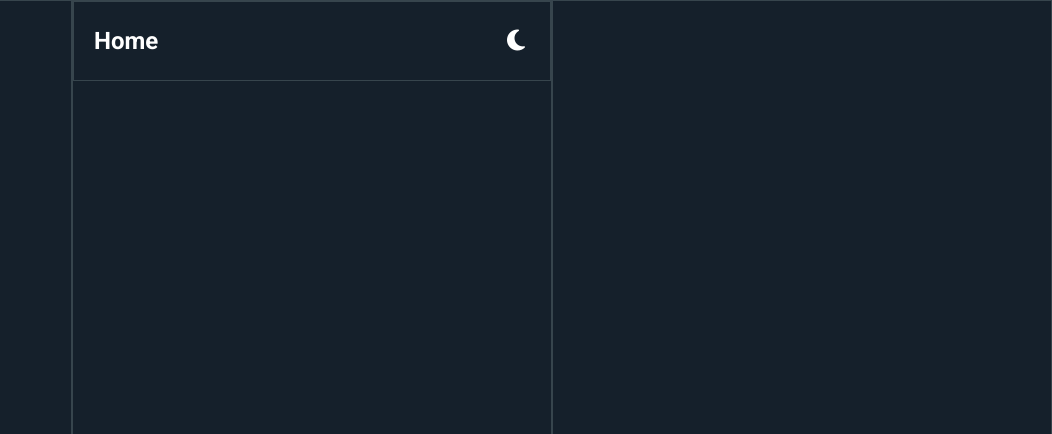
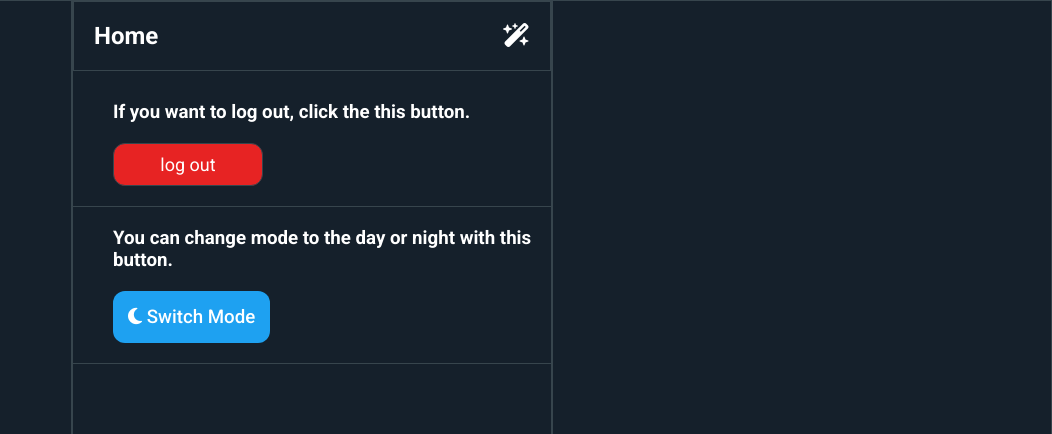
Before and after one commit to AzamovMuhammad/MiniTwitter, a plain HTML site: page frontend/pages/profile.html in a window 1280 px wide. Shown: the top 434 px of the page, 228-1280 px from the left. Drawn offline with nearby package versions, Linux system fonts and the light colour scheme; sample sign-in values are in the browser's storage.

Commit message:
added logout and fix mode part

```diff
--- a/frontend/assets/css/profile.css
+++ b/frontend/assets/css/profile.css
@@ -94,7 +94,7 @@
 }
 
 /* timeline part css*/
-.mode{
+.title{
     width: 100%;
     padding: 20px;
     border: 1px solid var(--strokeColor);
@@ -103,12 +103,55 @@
     align-items: center;
     justify-content: space-between;
 }
-.mode h2{
+.title h2{
     color: var(--textColor);
+}
+
+.more{
+    width: 100%;
+    display: flex;
+    flex-direction: column;
+    align-items: start;
+    gap: 10px;
+    padding: 20px 0px 20px 0px;
+    /* border-bottom:1px solid var(--strokeColor); */
+}
+.logout{
+    width: 100%;
+    display: flex;
+    flex-direction: column;
+    align-items: start;
+    padding: 10px 10px 20px 40px;
+    gap: 20px;
+    color: var(--textColor);
+    border-bottom: 1px solid var(--strokeColor);
+}
+.logout button{
+    width: 150px;
+    padding: 10px 0px;
+    border: 1px solid var(--strokeColor);
+    border-radius: 12px;
+    font-size: 18px;
+    background: rgb(231, 35, 35);
+    color: var(--textColor);
+    cursor: pointer;
+}
+.mode{
+    width: 100%;
+    padding: 10px 10px 20px 40px;
+    display: flex;
+    flex-direction: column;
+    gap: 20px;
+    align-items: start;
+    color: var(--textColor);
+    border-bottom: 1px solid var(--strokeColor);
 }
 .modeToggle{
     cursor: pointer;
-    padding: 5px;
+    padding: 15px;
+    border-radius: 12px;
+    font-weight: 500;
+    background: var(--primaryColor);
 }
 .modeToggle:active{
     scale: 0.99;
--- a/frontend/assets/js/profile.js
+++ b/frontend/assets/js/profile.js
@@ -1,5 +1,6 @@
 const userData = JSON.parse(localStorage.getItem("user"));
 const profile = document.querySelector(".profile");
+const more = document.querySelector(".more");
 const userImg = document.querySelector("#userImg");
 
 function showUser() {
@@ -17,24 +18,38 @@ function showUser() {
     console.error("User data yoki profilepath mavjud emas!");
   }
 }
-
 function switchMode() {
-    const darkMode = document.documentElement.classList.toggle("dark-mode")
+  const darkMode = document.documentElement.classList.toggle("dark-mode");
 
   if (darkMode) {
-        localStorage.setItem("theme", "dark")
+    localStorage.setItem("theme", "dark");
     console.log("dark mode switched");
   } else {
-        localStorage.setItem("theme", "light")
+    localStorage.setItem("theme", "light");
     console.log("light mode switched");
   }
 
   if (localStorage.getItem("theme") === "dark") {
-        document.documentElement.classList.add("dark-mode")
+    document.documentElement.classList.add("dark-mode");
   }
+}
+if (!userData) {
+  logOut();
+}
+function logOut() {
+  localStorage.removeItem("user");
+  localStorage.removeItem("token");
+  window.location.href = "../index.html";
+}
+
+function homePart() {
+  more.style.display = "none";
+}
+function morePart() {
+  more.style.display = "flex";
 }
 
 // Dark and Light modega o'tkazish
 
-switchMode()
+switchMode();
 showUser();
--- a/frontend/pages/profile.html
+++ b/frontend/pages/profile.html
@@ -17,28 +17,43 @@
   </head>
   <body>
     <div class="container">
-        <!-- sidebar part-->
+      <!-- sidebar part-->
       <div class="sidebar">
         <div class="sidebarLinks">
           <img src="/assets/imgs/logo/twitter-logo-4 1.svg" alt="" />
-          <a href="#"><i class="fa-solid fa-house"></i> Home</a>
+          <a href="#" onclick="homePart()"><i class="fa-solid fa-house"></i> Home</a>
           <a href="#"><i class="fa-solid fa-hashtag"></i> Explore</a>
           <a href="#"><i class="fa-solid fa-bell"></i> Notifications</a>
           <a href="#"><i class="fa-solid fa-envelope"></i> Message</a>
           <a href="#"><i class="fa-solid fa-bookmark"></i> Bookmarks</a>
           <a href="#"><i class="fa-solid fa-clipboard-list"></i> Lists</a>
           <a href="#"><i class="fa-solid fa-user"></i> Profile</a>
-          <a href="#"><i class="fa-solid fa-ellipsis"></i> More</a>
+          <a href="#" onclick="morePart()"><i class="fa-solid fa-ellipsis"></i> More</a>
         </div>
-        <div class="profile">
+        <div class="profile"></div>
+      </div>
+      <!-- timeline part -->
+      <div class="timeline">
+        <div class="title">
+          <h2>Home</h2>
+          <h2 class="titleIcon">
+            <i class="fa-solid fa-wand-magic-sparkles"></i>
+          </h2>
+        </div>
 
-        </div>
-      </div>
-        <!-- timeline part -->
-      <div class="timeline">
-        <div class="mode">
-            <h2>Home</h2>
-            <h2 class="modeToggle" id="modeToggle" onclick="switchMode()"><i class="fa-solid fa-moon"></i></h2>
+        <div class="more">
+          <div class="logout">
+            <h3>If you want to log out, click the this button.</h3>
+            <button onclick="logOut()">log out</button>
+          </div>
+
+          <div class="mode">
+            <h3>You can change mode to the day or night with this button.</h3>
+            <h3 class="modeToggle" id="modeToggle" onclick="switchMode()">
+              <i class="fa-solid fa-moon"></i> Switch Mode
+            </h3>
+          </div>
+
         </div>
       </div>
       <div class="rightSidebar"></div>
```
Also changed, not shown: frontend/assets/js/index.js (+7 -0 lines). Lines whose indentation alone changed are shown as unchanged.
